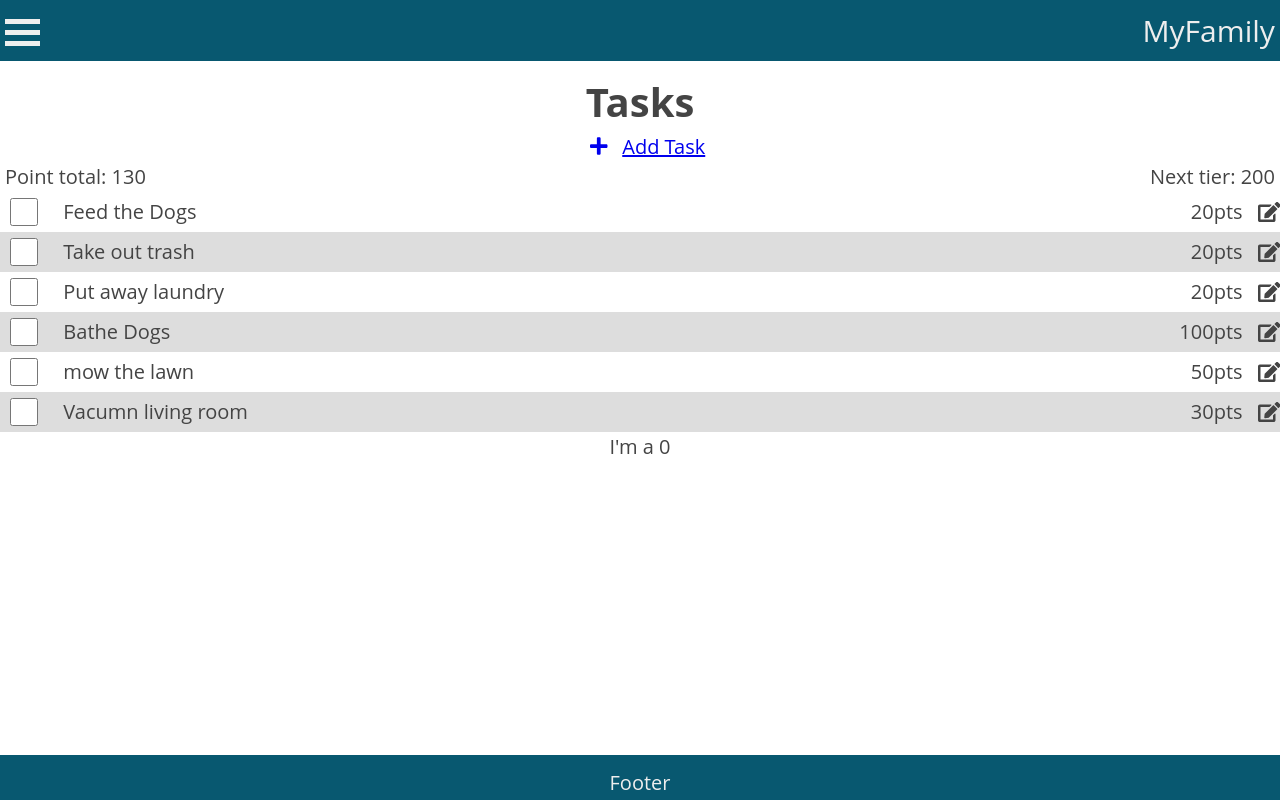
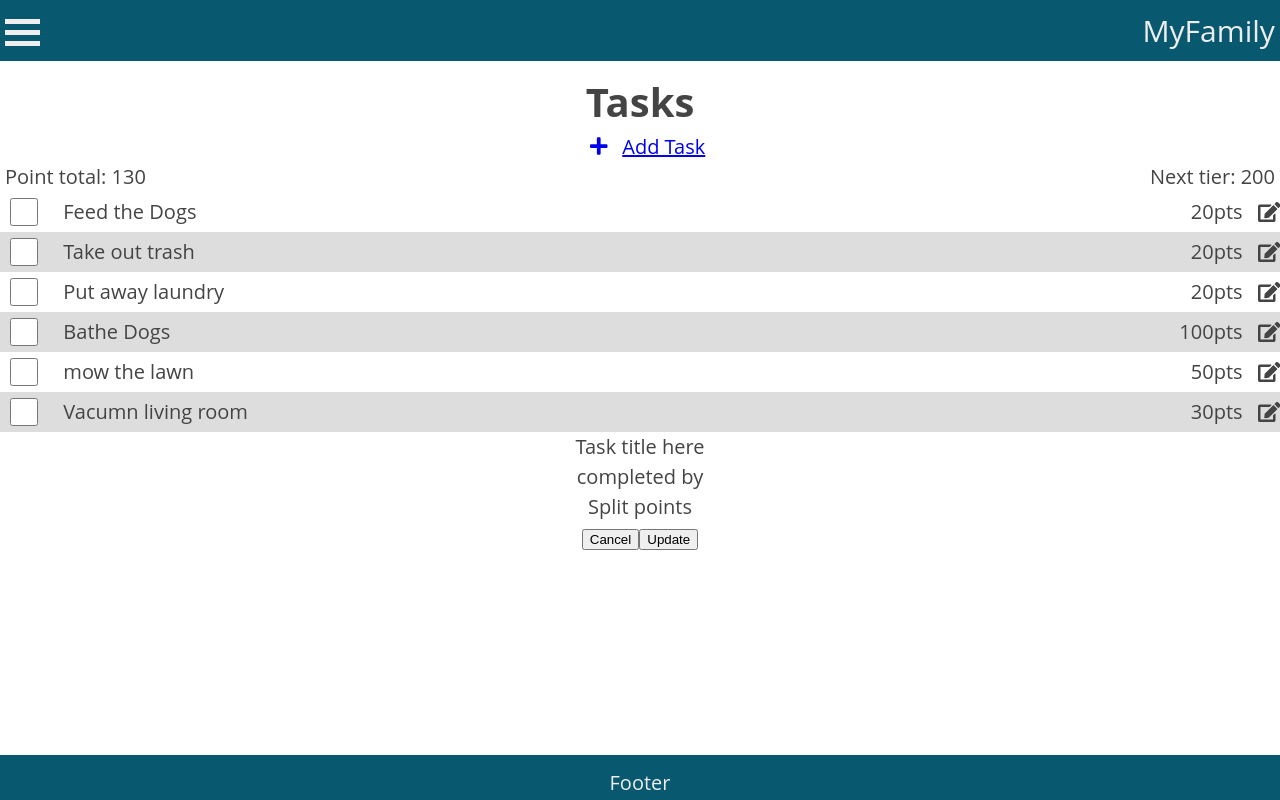
Before and after one commit to bmckenna1982/my-family, a React (Create React App) app: page /tasks in a window 1280 px wide. Both pictures are taken after a click on the icon 1268 px from the left and 211 px from the top of the page. Built offline with nearby package versions, Linux system fonts and the light colour scheme.

Commit message:
starting editTask

```diff
--- a/src/Components/editTaskModal/editTaskModal.js
+++ b/src/Components/editTaskModal/editTaskModal.js
@@ -6,7 +6,20 @@ class EditTaskModal extends Component {
       return null
     }
     return (
-      <div className='modal' >I'm a {this.props.taskIndex}</div>
+      <div className='modal' >
+        <div className='task-title'> Task title here</div>
+        <div className='family-members'>
+          <div className='completed-by'>completed by</div>
+          <div className='all-members'></div>
+
+        </div>
+        <div className='split-points'>Split points</div>
+        <div className='update-completed-date'></div>
+        <div className='button-container'>
+          <button >Cancel</button>
+          <button >Update</button>
+        </div>
+      </div>
     )
   }
 }
```
